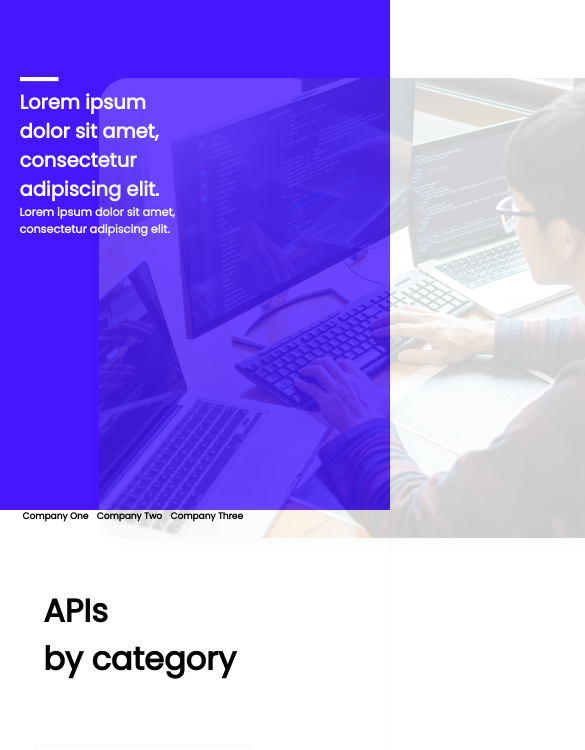
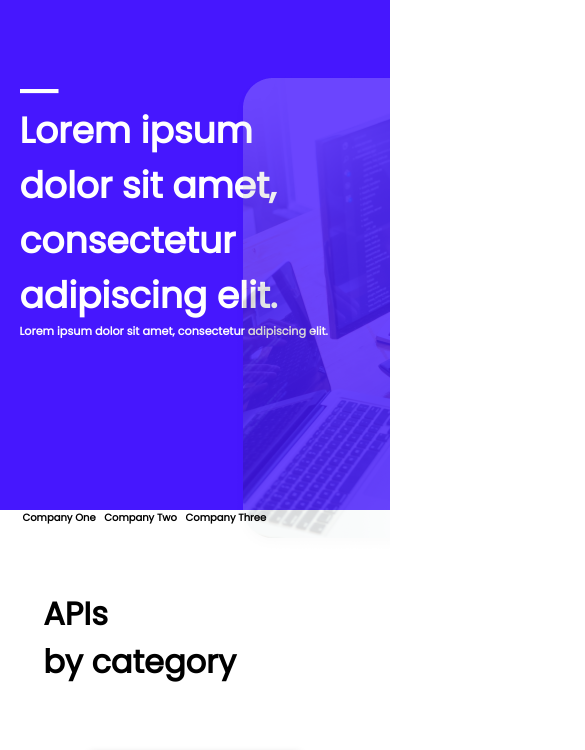
Before and after one commit to Sourabhpande532/Project-9-iNeuron.ai-APIsCategory, a plain HTML site: page index.html in a window 390 px wide. Shown: the part 88-838 px from the top of the page, 585 px wide, since content can reach past the window. Drawn offline with Linux system fonts and the light colour scheme.

Commit message:
fix some css

```diff
--- a/style.css
+++ b/style.css
@@ -224,16 +224,19 @@ p {
 
 /* mediaQuerry */
 
-@media screen and (max-width: 760px) {
+
+@media screen and (max-width: 660px) {
   html,
   body {
     width: 100%;
-    height: 100%;
-    margin: 0;
+    height: 100vh;
+    margin: 0 auto;
     left: 0;
     right: 0;
+    float: none;
     position: absolute;
     align-items: center;
+    overflow-x: hidden;
   }
 
   nav {
@@ -257,24 +260,24 @@ p {
     left: -7rem;
   }
   .maindiv .header-text {
-    font-size: 1.4rem;
-    min-width: 11rem;
-    font-size: small;
+    min-width: 20rem;
+    font-size: x-large;
   }
   .companies {
-    font-size: xx-small;
+    font-size: small;
   }
   .company-items {
     padding: 3px;
     font-weight: 900;
   }
   .cards {
-    display: var(--Spread);
-    justify-content: space-between;
+    justify-content: center;
     align-items: center;
     gap: 34px;
-    position: relative;
-    left: 2.4rem;
+  }
+  .cards .Arrow{
+    display: none;
+
   }
   .blog-cards {
    gap: 4rem;
@@ -299,7 +302,6 @@ p {
     flex-wrap: wrap;
     width: 14rem;
     gap: 1rem;
-    text-align: center;
     margin-left: 1.2rem;
 
   }
@@ -316,3 +318,9 @@ p {
   }
 
 }
+
+@media screen and (max-width:400px) {
+   .companies {
+    font-size: x-small;
+  }
+}
```
